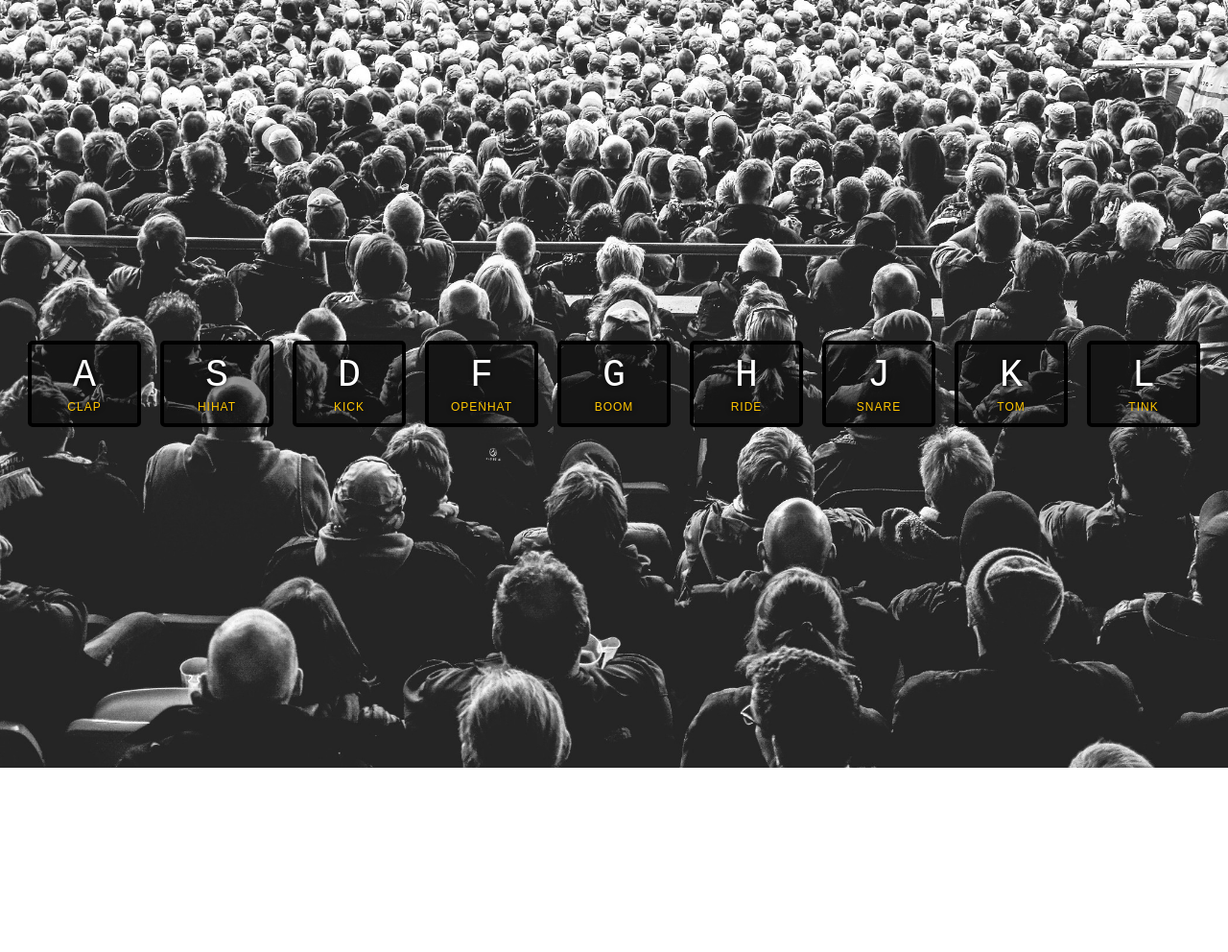
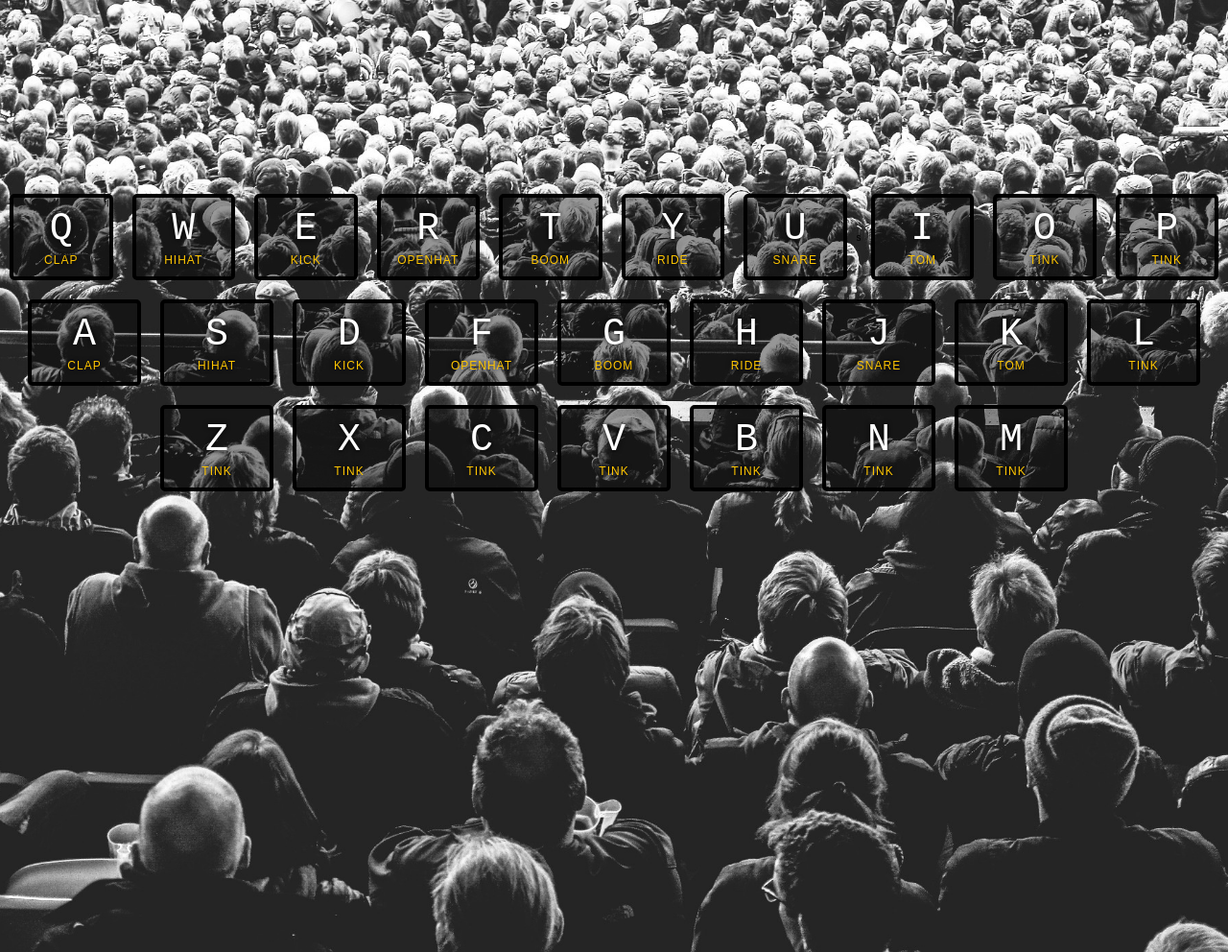
Before and after one commit to SarnaKhmel/javascript30day1, a plain HTML site: page index.html in a window 1280 px wide. Shown: the whole page at 96% size. Before the commit the page ends 800 px from the top, so only its background shows below. Drawn offline with Linux system fonts and the light colour scheme.

Commit message:
full keyboard

```diff
--- a/index.html
+++ b/index.html
@@ -9,6 +9,49 @@
 </head>
 <body>
   <div class="keys">
+    <div class="row">
+        <div data-key="81" class="key">
+        <kbd>Q</kbd>
+        <span class="sound">clap</span>
+      </div>
+      <div data-key="87" class="key">
+        <kbd>W</kbd>
+        <span class="sound">hihat</span>
+      </div>
+      <div data-key="69" class="key">
+        <kbd>E</kbd>
+        <span class="sound">kick</span>
+      </div>
+      <div data-key="82" class="key">
+        <kbd>R</kbd>
+        <span class="sound">openhat</span>
+      </div>
+      <div data-key="84" class="key">
+        <kbd>T</kbd>
+        <span class="sound">boom</span>
+      </div>
+      <div data-key="89" class="key">
+        <kbd>Y</kbd>
+        <span class="sound">ride</span>
+      </div>
+      <div data-key="85" class="key">
+        <kbd>U</kbd>
+        <span class="sound">snare</span>
+      </div>s
+      <div data-key="73" class="key">
+        <kbd>I</kbd>
+        <span class="sound">tom</span>
+      </div>
+      <div data-key="79" class="key">
+        <kbd>O</kbd>
+        <span class="sound">tink</span>
+      </div>
+      <div data-key="80" class="key">
+        <kbd>P</kbd>
+        <span class="sound">tink</span>
+      </div>
+    </div>
+    <div class="row">
       <div data-key="65" class="key">
         <kbd>A</kbd>
         <span class="sound">clap</span>
@@ -46,6 +89,49 @@
         <span class="sound">tink</span>
       </div>
       </div>
+      <div class="row">
+        <div data-key="90" class="key">
+          <kbd>Z</kbd>
+          <span class="sound">tink</span>
+        </div>
+        <div data-key="88" class="key">
+          <kbd>X</kbd>
+          <span class="sound">tink</span>
+        </div>
+        <div data-key="67" class="key">
+          <kbd>C</kbd>
+          <span class="sound">tink</span>
+        </div>
+        <div data-key="86" class="key">
+          <kbd>V</kbd>
+          <span class="sound">tink</span>
+        </div>
+        <div data-key="66" class="key">
+          <kbd>B</kbd>
+          <span class="sound">tink</span>
+        </div>
+        <div data-key="78" class="key">
+          <kbd>N</kbd>
+          <span class="sound">tink</span>
+        </div>
+        <div data-key="77" class="key">
+          <kbd>M</kbd>
+          <span class="sound">tink</span>
+        </div>
+    </div>
+
+  </div>
+      <audio data-key="81" src="sounds/clap.wav"></audio>
+      <audio data-key="87" src="sounds/hihat.wav"></audio>
+      <audio data-key="69" src="sounds/kick.wav"></audio>
+      <audio data-key="82" src="sounds/openhat.wav"></audio>
+      <audio data-key="84" src="sounds/boom.wav"></audio>
+      <audio data-key="89" src="sounds/ride.wav"></audio>
+      <audio data-key="85" src="sounds/snare.wav"></audio>
+      <audio data-key="73" src="sounds/tom.wav"></audio>
+      <audio data-key="79" src="sounds/tink.wav"></audio>
+      <audio data-key="80" src="sounds/tink.wav"></audio>
+
 
       <audio data-key="65" src="sounds/clap.wav"></audio>
       <audio data-key="83" src="sounds/hihat.wav"></audio>
@@ -57,6 +143,14 @@
       <audio data-key="75" src="sounds/tom.wav"></audio>
       <audio data-key="76" src="sounds/tink.wav"></audio>
 
+      <audio data-key="90" src="sounds/clap.wav"></audio>
+      <audio data-key="88" src="sounds/hihat.wav"></audio>
+      <audio data-key="67" src="sounds/kick.wav"></audio>
+      <audio data-key="86" src="sounds/openhat.wav"></audio>
+      <audio data-key="66" src="sounds/boom.wav"></audio>
+      <audio data-key="78" src="sounds/ride.wav"></audio>
+      <audio data-key="77" src="sounds/tink.wav"></audio>
+
     <script src="./script.js"></script>
 </body>
 </html>
--- a/script.js
+++ b/script.js
@@ -17,7 +17,8 @@ function playSound (e){
         //console.log(e);
         if (e.propertyName !== 'transform') return; // skip it if it`s not a transform
         //console.log(e.propertyName);
-        this.classList.remove('playing')
+        this.classList.remove('playing');
+        setTimeout(function(){audio.pause();}, 5000)
 
     }
 
--- a/style.css
+++ b/style.css
@@ -11,11 +11,19 @@ html {
   }
 
   .keys {
-    display: flex;
-    flex: 1;
+     /* display: flex;   */
+     margin-top: 15%;
     min-height: 100vh;
     align-items: center;
     justify-content: center;
+  }
+
+  .row{
+    display: flex;
+    flex: 1;
+    align-items: center;
+    justify-content: center;
+    /* display: inline-block; */
   }
 
   .key {
```
Lines whose indentation alone changed are shown as unchanged.
